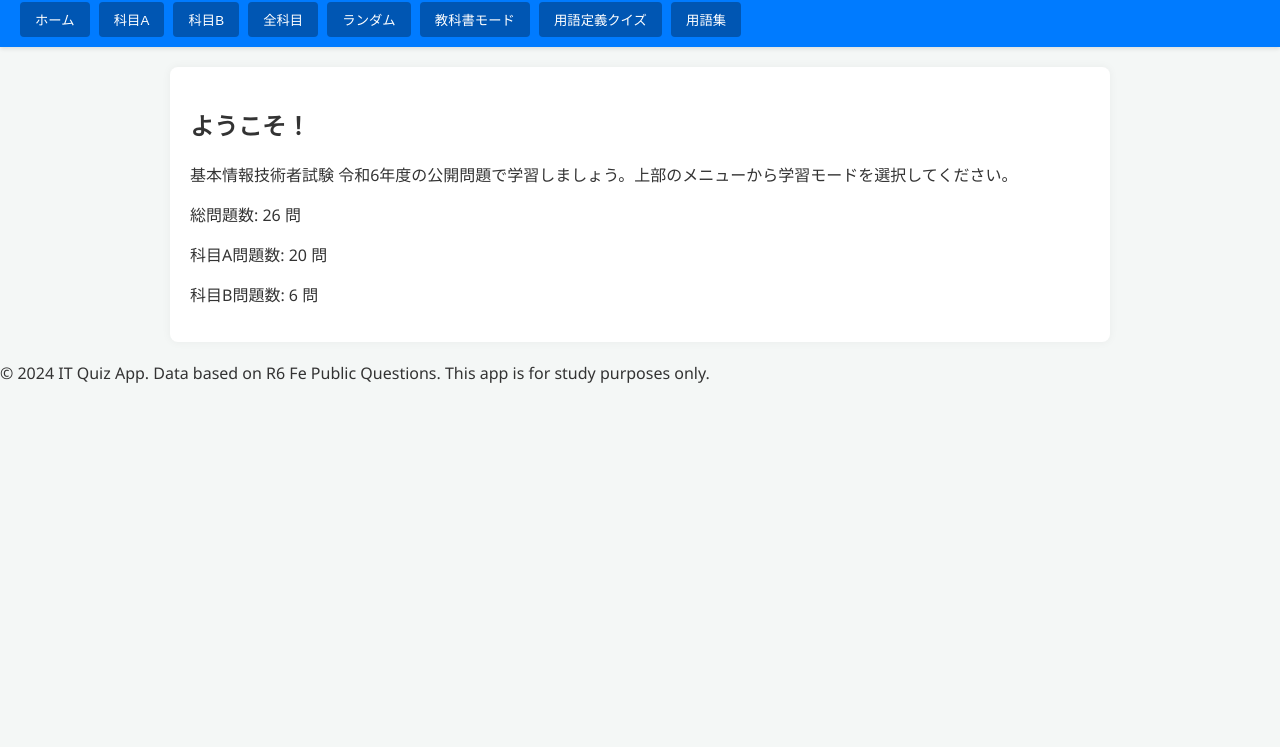
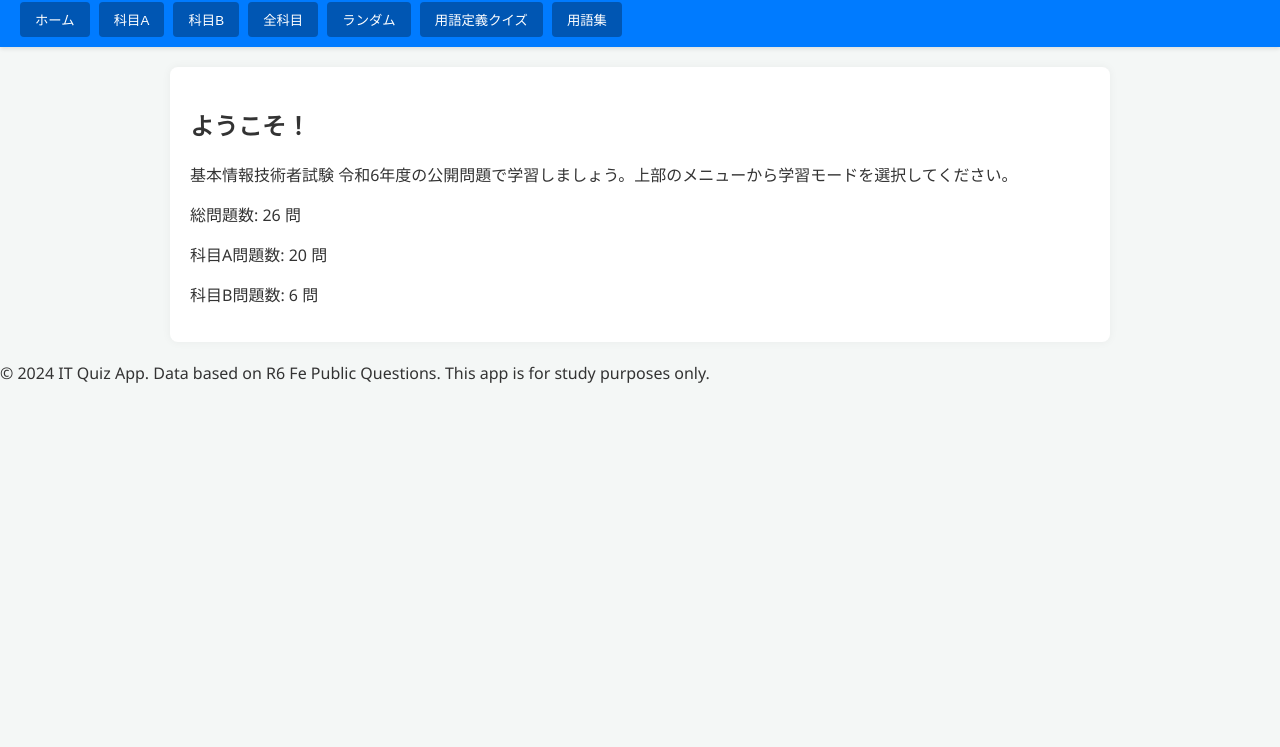
Before and after one commit to bobtomi/itzyouhou, a plain HTML site: page index.html in a window 1280 px wide. Shown: the part 53-800 px from the top of the page. Drawn offline with nearby package versions, Linux system fonts and the light colour scheme.

Commit message:
Update index.html

```diff
--- a/index.html
+++ b/index.html
@@ -17,7 +17,7 @@
             <button onclick="router.showQuizMode('科目B')">科目B</button>
             <button onclick="router.showQuizMode('ALL')">全科目</button>
             <button onclick="router.showRandomMode()">ランダム</button>
-            <button onclick="router.showView('textbook')">教科書モード</button>
+           <!-- <button onclick="router.showView('textbook')">教科書モード</button>-->
             <button onclick="router.showView('term_quiz')">用語定義クイズ</button> <!-- 👈 用語定義クイズモードの追加 -->
             <button onclick="router.showView('glossary')">用語集</button>
         </nav>
```
